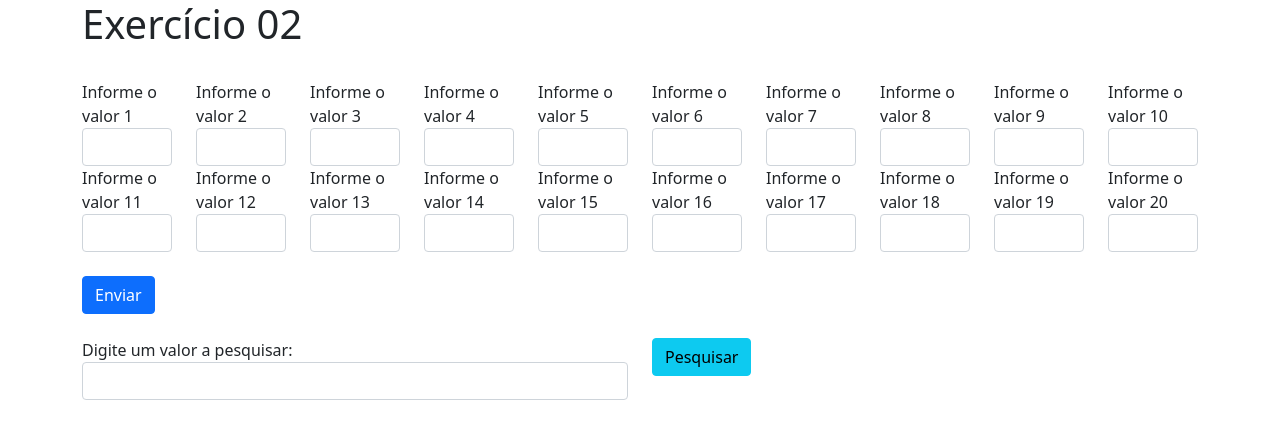
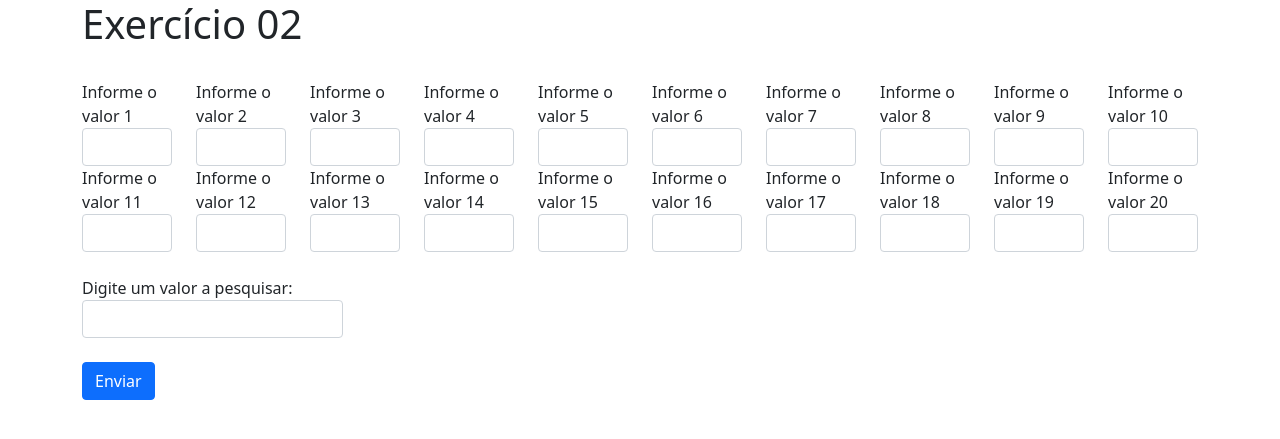
Before and after one commit to LordAkuos/EletivaI-LinguagemProgramacaoIV, a PHP site: page / in a window 1280 px wide. Shown: the top 439 px of the page. Run offline with PHP 8.4, Linux system fonts and the light colour scheme.

Commit message:
Aula1803

```diff
--- a/Aula1603/Lista2/Exer2/index.php
+++ b/Aula1603/Lista2/Exer2/index.php
@@ -40,21 +40,17 @@
            </div>
            <br>
            <div class="row">
+               <div class="col-3">
+                    <label for="valor_indicado">Digite um valor a pesquisar:</label>
+                    <input type="number" class="form-control" name="valor_indicado" id="valor_indicado">
+               </div>
+           </div>
+           <br>
+           <div class="row">
                 <div class="col">
                     <button type="submit" class="btn btn-primary">Enviar</button>
                 </div>
            </div>
-           <br>
-           <div class="row">
-               <div class="col-6">
-                    <label for="valor_indicado">Digite um valor a pesquisar:</label>
-                    <input type="number" class="form-control" name="valor_indicado" id="valor_indicado">
-               </div>
-               <div class="col-6">
-                   <button type="submit" class="btn btn-info">Pesquisar</button>
-               </div>
-           </div>
-
         </form>
         <script src="https://cdn.jsdelivr.net/npm/bootstrap@5.0.2/dist/js/bootstrap.bundle.min.js" integrity="sha384-MrcW6ZMFYlzcLA8Nl+NtUVF0sA7MsXsP1UyJoMp4YLEuNSfAP+JcXn/tWtIaxVXM" crossorigin="anonymous"></script>
         <!-- Option 2: Separate Popper and Bootstrap JS -->
```
Also changed, not shown: Aula1603/Lista2/Exer2/resultado.php (+9 -5 lines).
